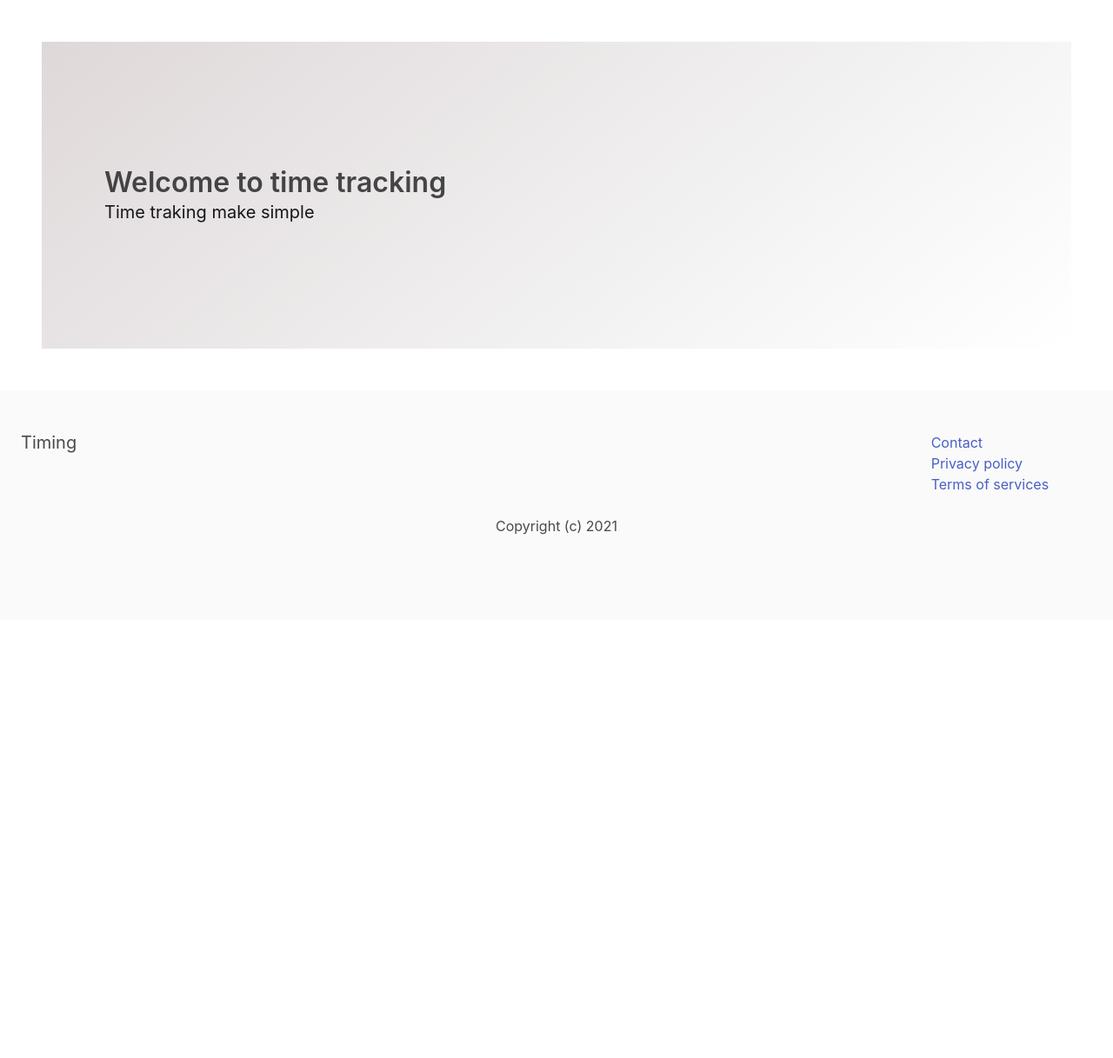
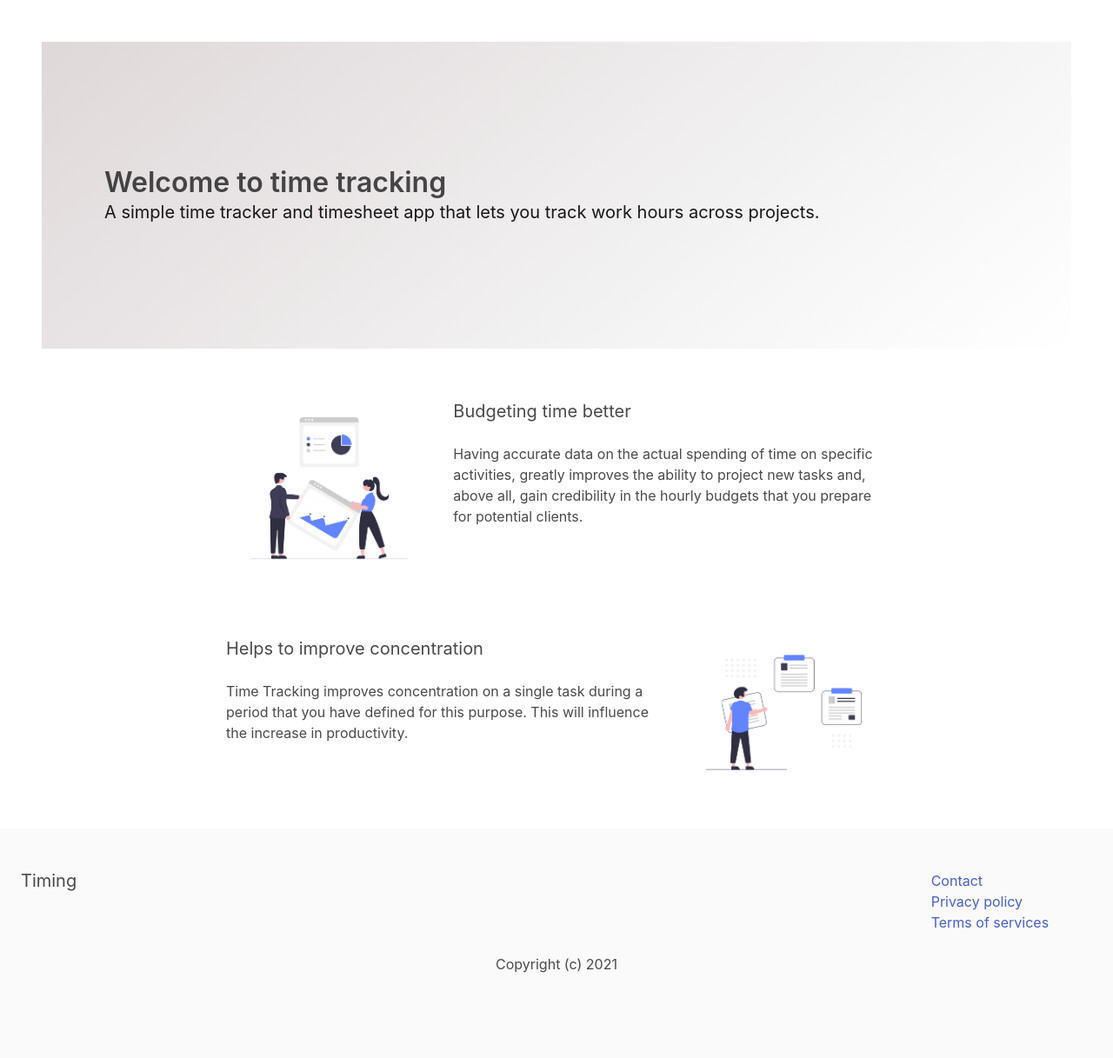
Before and after one commit to StyvenSoft/time-tracking, a Django app: page / in a window 1280 px wide. Shown: the part 56-1273 px from the top of the page at 87% size. Before the commit the page ends 671 px from the top, so only its background shows below. Run offline with Django 3.2, Linux system fonts and the light colour scheme.

Commit message:
New sections columns feactures frontpage

```diff
--- a/apps/core/templates/core/frontpage.html
+++ b/apps/core/templates/core/frontpage.html
@@ -1,4 +1,6 @@
 {% extends 'core/base.html' %}
+
+{% load static %}
 
 {% block title %} Home | {% endblock %}
 
@@ -11,10 +13,35 @@
                 Welcome to time tracking
             </h1>
             <h2 class="subtitle">
-                Time traking make simple
+                A simple time tracker and timesheet app that lets you track work hours across projects.
             </h2>
         </div>
     </div>
 </section>
 
+<div class="container">
+    <div class="columns">
+        <div class="column is-8 is-offset-2">
+            <div class="columns is-align-items mt-6">
+                <div class="column is-4 image">
+                    <img src="{% static 'images/feacture-1.png' %}" alt="Feactures">
+                </div>
+                <div class="column is-8 text">
+                    <h2 class="subtitle">Budgeting time better</h2>
+                    <p>Having accurate data on the actual spending of time on specific activities, greatly improves the ability to project new tasks and, above all, gain credibility in the hourly budgets that you prepare for potential clients.</p>
+                </div>
+            </div>
+            <div class="columns is-align-items mt-6">
+                <div class="column is-8 text">
+                    <h2 class="subtitle">Helps to improve concentration</h2>
+                    <p>Time Tracking improves concentration on a single task during a period that you have defined for this purpose. This will influence the increase in productivity.</p>
+                </div>
+                <div class="column is-4 image">
+                    <img src="{% static 'images/feacture-2.png' %}" alt="Feactures">
+                </div>
+            </div>
+        </div>
+    </div>
+</div>
+
 {% endblock %}
--- a/timing/settings.py
+++ b/timing/settings.py
@@ -117,3 +117,7 @@ USE_TZ = True
 # https://docs.djangoproject.com/en/3.1/howto/static-files/
 
 STATIC_URL = '/static/'
+
+STATICFILES_DIRS = [
+    BASE_DIR / 'static'
+]
```
Also changed, not shown: static/images/feacture-1.png (added), static/images/feacture-2.png (added).
